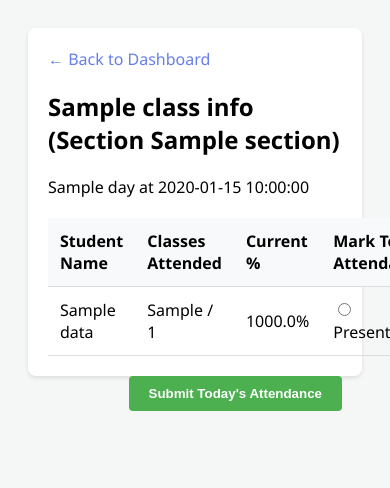
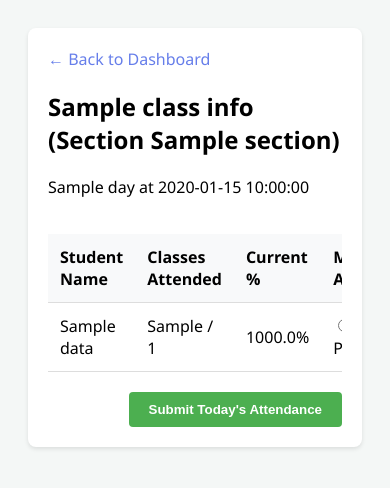
Before and after one commit to anindya25chttrj-gif/seminar, a Flask app: template templates/manage_class.html in a window 390 px wide; the page is wider, and only the part inside the window is pictured. Shown: the top 488 px of that part. Run offline with Flask 3, Linux system fonts and the light colour scheme; the template is opened without the code that fills it: most values are stand-ins (such as "Sample title", 1, 10 or a date in 2020).

Commit message:
Improve responsiveness of manage_class.html
Added overflow-x styling to the container for better responsiveness.

```diff
--- a/templates/manage_class.html
+++ b/templates/manage_class.html
@@ -20,7 +20,7 @@
         <a href="/teacher_dashboard" style="text-decoration: none; color: #667eea;">&larr; Back to Dashboard</a>
         <h2>{{ class_info.subject }} (Section {{ class_info.section }})</h2>
         <p>{{ class_info.day }} at {{ class_info.time }}</p>
-
+        <div style="overflow-x: auto; width: 100%;">
         <form method="POST">
             <table>
                 <tr>
@@ -59,5 +59,6 @@
             <button type="submit" class="btn-save">Submit Today's Attendance</button>
         </form>
     </div>
+    </div>
 </body>
 </html>
```
